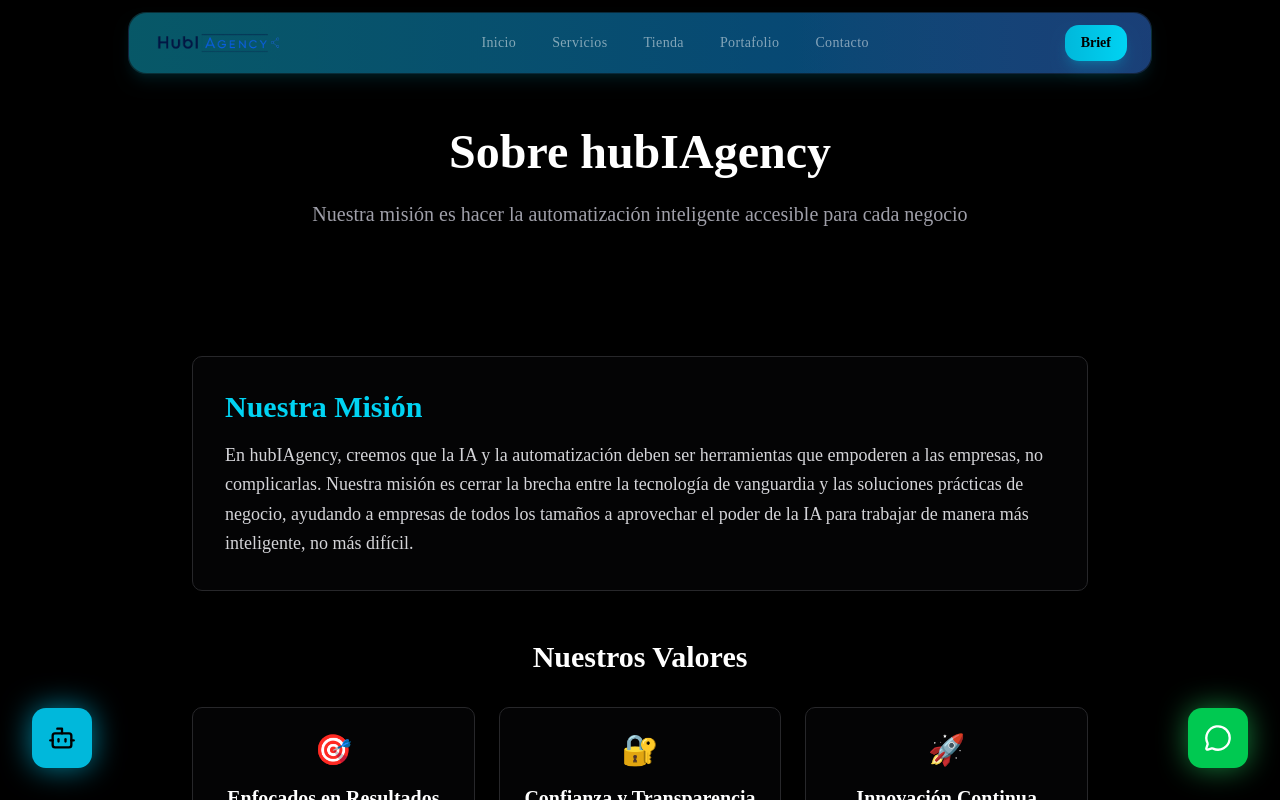
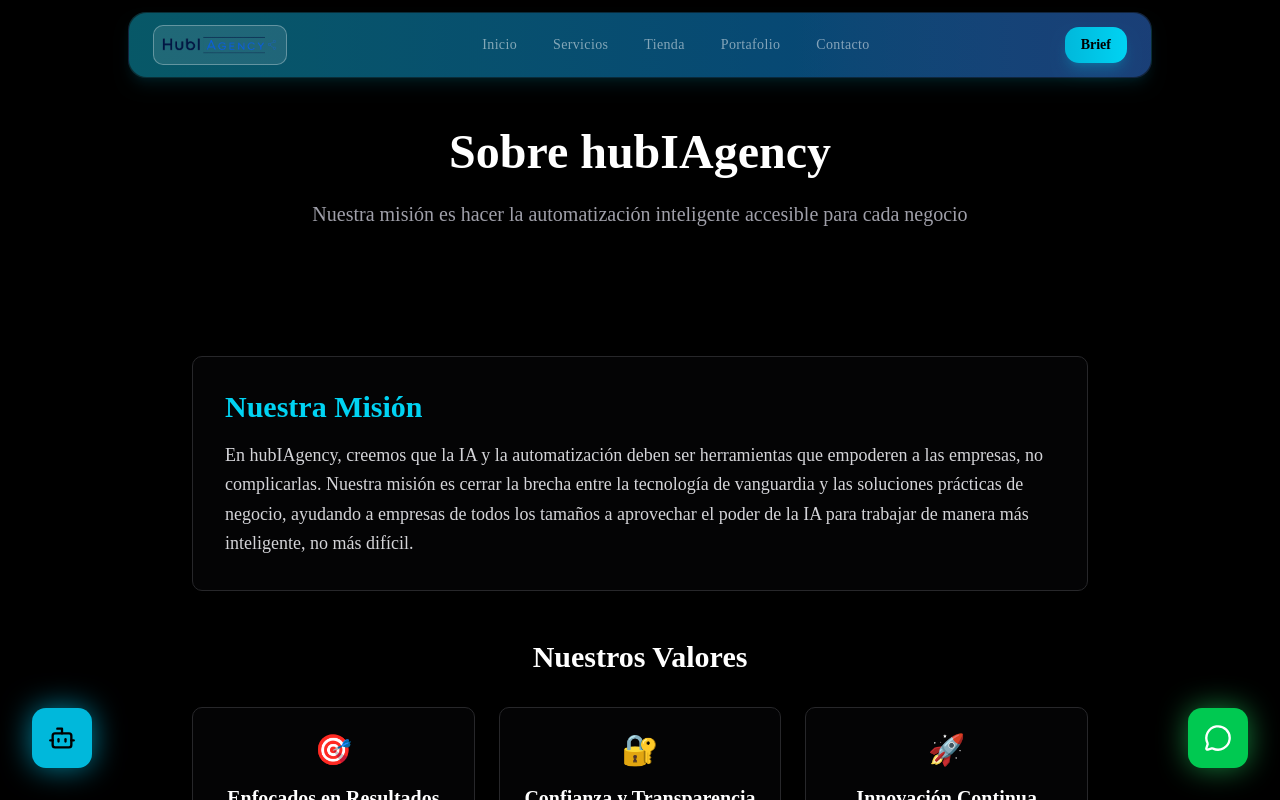
Before and after one commit to andresmoralesc1/hubiagency, a Next.js app: page /about in a window 1280 px wide. Shown: the top 800 px of the page. Built offline with nearby package versions, Linux system fonts and the light colour scheme.

Commit message:
Fix: logo más grande h-10, borde blanco y bg para resaltar

```diff
--- a/components/header.tsx
+++ b/components/header.tsx
@@ -37,7 +37,7 @@ export function Header() {
             <img
               src="/Logo.png"
               alt="Hubiagency"
-              className="h-8 w-auto"
+              className="h-10 w-auto p-1 border border-white/30 rounded-lg bg-white/10"
             />
           </Link>
 
--- a/components/ui/menu-vertical.tsx
+++ b/components/ui/menu-vertical.tsx
@@ -43,7 +43,7 @@ export function MenuVertical({ isOpen, onClose, links }: MenuVerticalProps) {
                   <img
                     src="/Logo.png"
                     alt="Hubiagency"
-                    className="h-8 w-auto"
+                    className="h-10 w-auto p-1 border border-white/30 rounded-lg bg-white/10"
                   />
                 </Link>
                 <button
```
